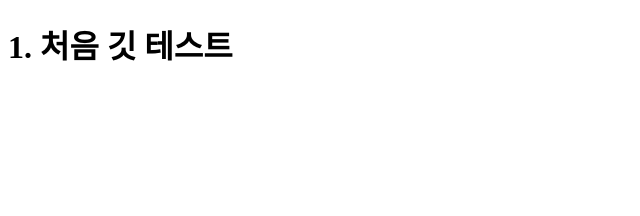
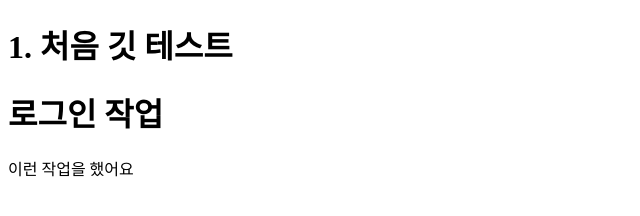
Before and after one commit to dudghks5893/gitTest, a plain HTML site: page index.html in a window 1280 px wide. Shown: the whole page, without its empty margins (0-640 px from the left). Drawn offline with Linux system fonts and the light colour scheme.

Commit message:
로 그 인 작 업

```diff
--- a/index.html
+++ b/index.html
@@ -8,5 +8,7 @@
 </head>
 <body>
     <h1>1. 처음 깃 테스트</h1>
+    <h1>로그인 작업</h1>
+    <p>이런 작업을 했어요</p>
 </body>
 </html>
```
Also changed, not shown: 4.txt (added), 5.txt (added), 1 other file.
